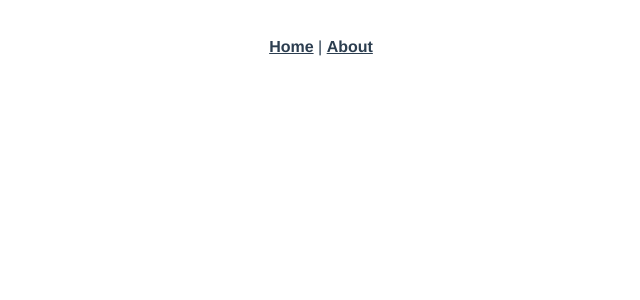
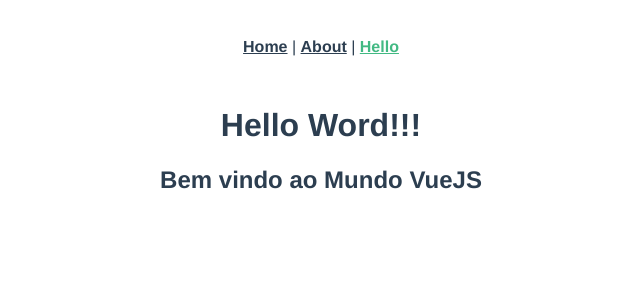
Before and after one commit to HederMilani/Projetos-Vue, a Vue app in the folder get_start/: page /hello in a window 1280 px wide. Before the commit this address had no page. Shown: the top 300 px of the page, without its empty margins (319-959 px from the left). Built offline with nearby package versions, Linux system fonts and the light colour scheme.

Commit message:
Criar hello Word

```diff
--- a/get_start/src/App.vue
+++ b/get_start/src/App.vue
@@ -1,7 +1,8 @@
 <template>
   <nav>
     <router-link to="/">Home</router-link> |
-    <router-link to="/about">About</router-link>
+    <router-link to="/about">About</router-link> |
+    <router-link to="/hello" >Hello</router-link>
   </nav>
   <router-view/>
 </template>
--- a/get_start/src/router/index.js
+++ b/get_start/src/router/index.js
@@ -10,10 +10,12 @@ const routes = [
   {
     path: '/about',
     name: 'about',
-    // route level code-splitting
-    // this generates a separate chunk (about.[hash].js) for this route
-    // which is lazy-loaded when the route is visited.
     component: () => import(/* webpackChunkName: "about" */ '../views/AboutView.vue')
+  },
+  {
+    path: '/hello',
+    name: 'hello',
+    component: () => import('../views/HelloWordPage.vue')
   }
 ]
 
--- /dev/null
+++ b/get_start/src/views/HelloWordPage.vue
@@ -0,0 +1,4 @@
+<template>
+    <h1>Hello Word!!!</h1>
+    <h2>Bem vindo ao Mundo VueJS</h2>
+</template>
```
